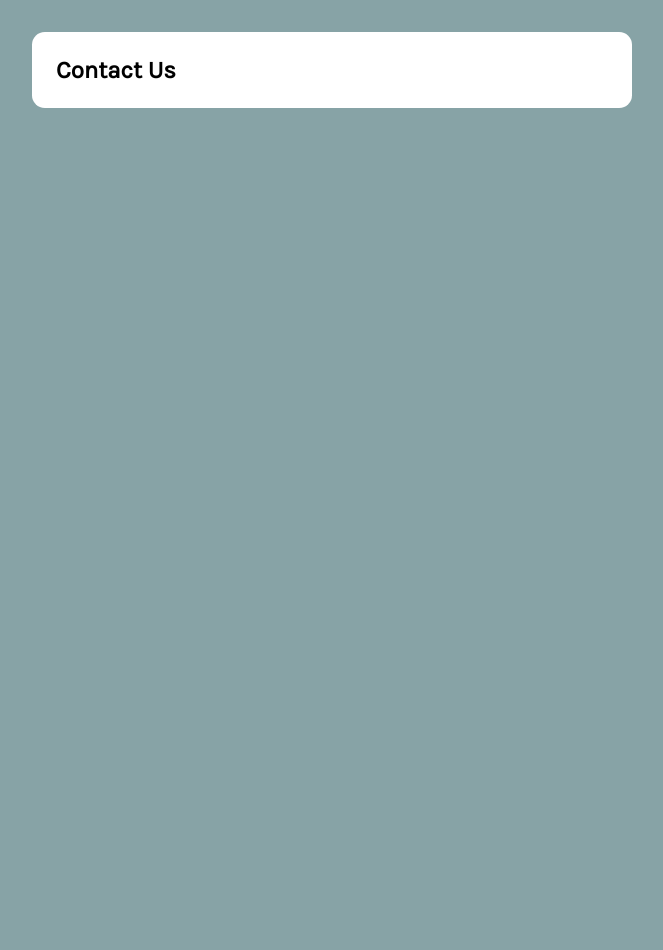
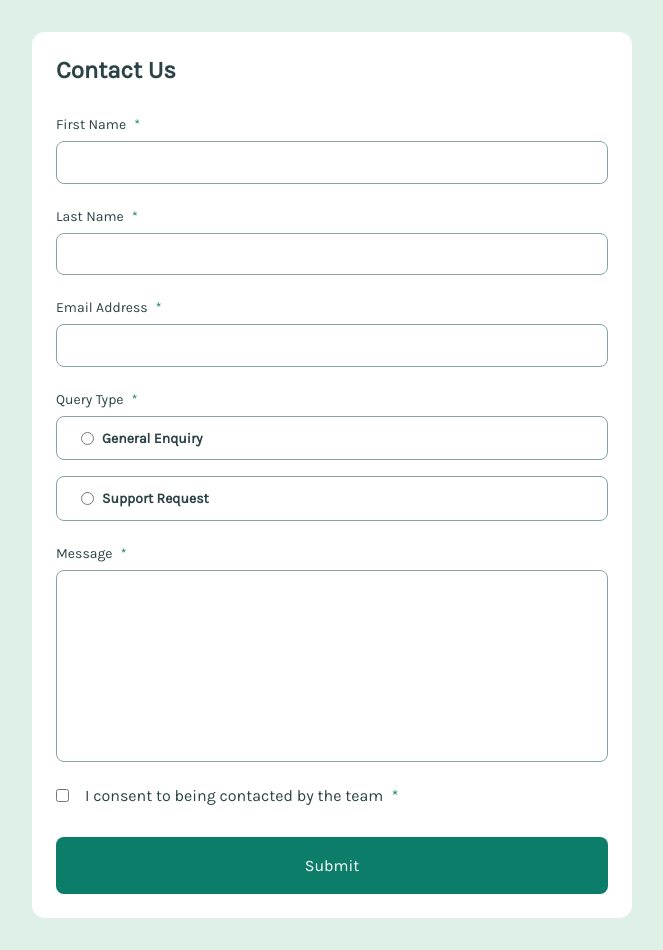
Before and after one commit to Robertron624/FCC-contact-form, a website built with Vite: page index.html in a window 1280 px wide. Shown: the whole page, without its empty margins (308-971 px from the left). Before the commit the page ends 800 px from the top, so only its background shows below. Built offline with nearby package versions, Linux system fonts and the light colour scheme.

Commit message:
feat: Add form fields and initial styles for contact page

```diff
--- a/index.html
+++ b/index.html
@@ -13,7 +13,60 @@
           Contact Us
         </h1>
         <form>
-
+          <div class="form-group">
+            <label for="first-name">
+              First Name <span class="asterisk">
+                *
+              </span>
+            </label>
+            <input type="text" required id="first-name" name="first-name" />
+          </div>
+          <div class="form-group">
+            <label for="last-name">
+              Last Name <span class="asterisk">
+                *
+              </span>
+            </label>
+            <input type="email" required id="email" name="email" />
+          </div>
+          <div class="form-group">
+            <label for="email">
+              Email Address <span class="asterisk">
+                *
+              </span>
+            </label>
+            <input type="email" required id="email" name="email" />
+          </div>
+          <div class="form-group query-type">
+            <label for="query-type">
+              Query Type <span class="asterisk">
+                *
+              </span>
+            </label>
+            <div class="options flex flex-col gap-2 font-bold">
+              <div class="option flex gap-1">
+                <input type="radio" id="general-enquiry" name="query-type" value="general-enquiry" />
+                <label for="general-enquiry">General Enquiry</label>
+              </div>
+              <div class="option flex gap-1">
+                <input type="radio" id="support-request" name="query-type" value="support-request" />
+                <label for="support-request">Support Request</label>
+              </div>
+            </div>
+          </div>
+          <div class="form-group">
+            <label for="message">
+              Message <span class="asterisk">*</span>
+            </label>
+            <textarea required id="message" name="message"></textarea>
+          </div>
+          <div class="consent flex gap-2">
+            <input type="checkbox" required id="consent" name="consent" />
+            <label for="consent">
+              I consent to being contacted by the team <span class="asterisk">*</span>
+            </label>
+          </div>
+          <button type="submit" class="mx-auto w-100 text-size-1">Submit</button>
         </form>
       </section>
     </main>
--- a/src/style.css
+++ b/src/style.css
@@ -57,6 +57,34 @@ button {
 }
 
 /* -------------- utility classes ------------------ */
+
+/* display */
+
+.block {
+  display: block;
+}
+
+.inline {
+  display: inline;
+}
+
+.inline-block {
+  display: inline-block;
+}
+
+.hidden {
+  display: none;
+}
+
+/* width */
+
+.w-100 {
+  width: 100%;
+}
+
+.w-50 {
+  width: 50%;
+}
 
 /* position */
 
@@ -172,6 +200,16 @@ button {
   font-size: 3rem;
 }
 
+.font-bold {
+  font-weight: bold;
+}
+
+.font-light {
+  font-weight: lighter;
+}
+
+
+
 /* ------------------ custom styles  ------------------- */
 
 body {
@@ -180,13 +218,14 @@ body {
   justify-content: center;
   min-width: 320px;
   min-height: 100vh;
-  background-color: var(--medium-grey);
+  background-color: var(--light-green);
 }
 
 main {
   padding-block: 2rem;
   padding-inline: .8rem;
   width: 100%;
+  color: var(--dark-grey);
 }
 
 .container {
@@ -197,3 +236,52 @@ main {
   max-width: 600px;
   border-radius: .8rem;
 }
+
+form {
+  margin-block-start: 2rem;
+
+}
+
+form .asterisk {
+  color: var(--green);
+  margin-left: .3rem;
+}
+
+form .form-group {
+  margin-block-end: 1.5rem;
+  display: flex;
+  flex-direction: column;
+  gap: .5rem;
+}
+
+form .form-group label {
+  font-size: .875rem;
+}
+
+form .form-group textarea,
+form .form-group input {
+  padding: .8rem;
+  border-radius: .5rem;
+  border: 1px solid var(--medium-grey);
+}
+
+form .form-group textarea {
+  resize: none;
+  min-height: 12rem;
+}
+
+form .form-group.query-type .options .option{
+  border: 1px solid var(--medium-grey);
+  border-radius: .5rem;
+  padding: .8rem 1.5rem;
+  cursor: pointer;
+}
+
+form button {
+  display: block;
+  background-color: var(--green);
+  color: var(--white);
+  padding: 1.2rem .8rem;
+  border-radius: .5rem;
+  margin-block-start: 2rem;
+}
```
